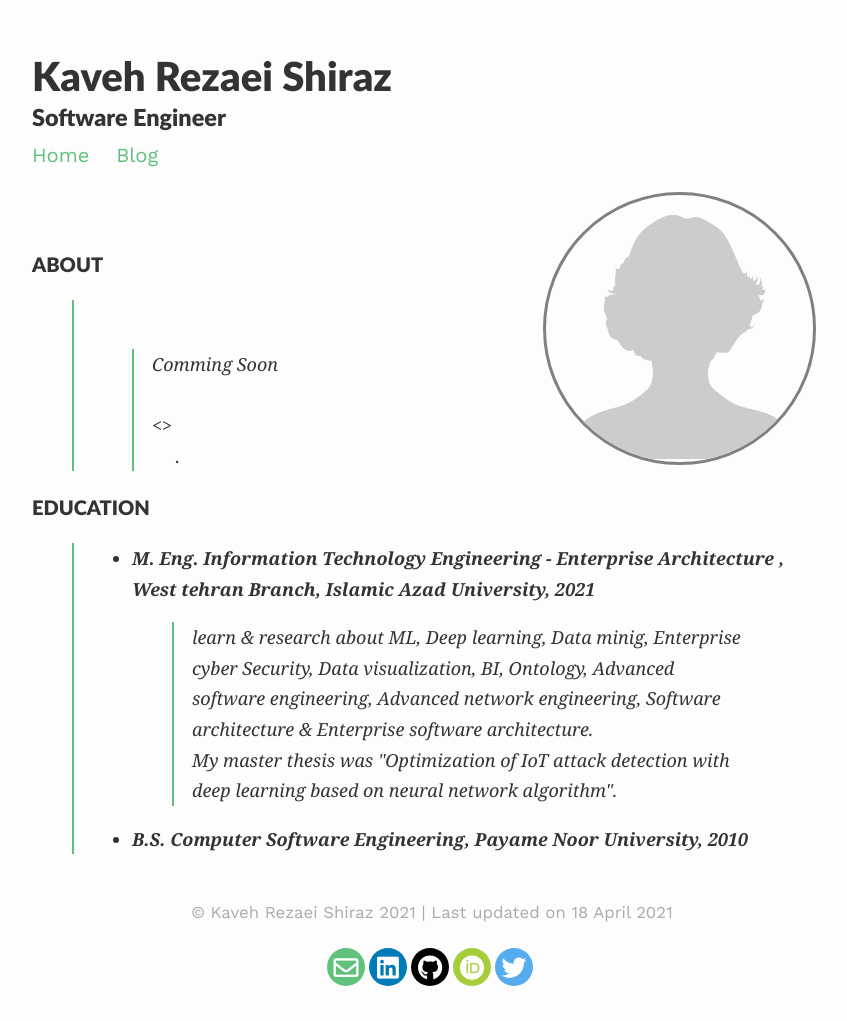
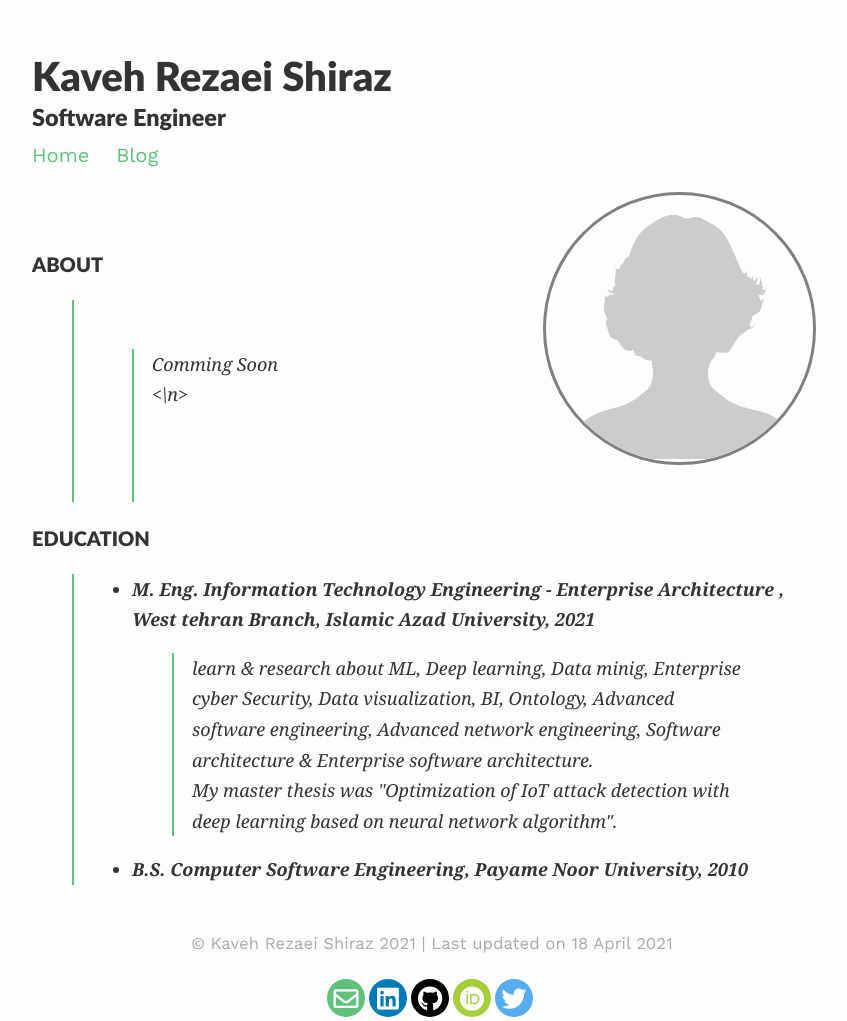
Before and after one commit to KavehRS/website, a Jekyll site: the page built from index.md, in a window 1280 px wide. Shown: the whole page, without its empty margins (208-1055 px from the left). Built offline with Jekyll 4.4.1, drawn with Linux system fonts in a browser that asks for light colours; nearby versions of some CDN libraries; before the commit the page ends 990 px from its top, so only the background shows below that.

Commit message:
Update index.md

```diff
--- a/index.md
+++ b/index.md
@@ -17,13 +17,13 @@ published: true
 > ‌
 > ‌
 > ‌
->> Comming Soon
-> ‌ <br><br><><br>
+>> Comming Soon <br> <\n>
 > ‌
 > ‌
 > ‌
 > ‌
-> ‌ .
+> ‌
+> ‌  <br><br><br><br>
 <!--
 [Gradfolio](https://github.com/jitinnair1/gradfolio){:target="_blank"} is a responsive, dark-mode ready Jekyll theme designed keeping academia in mind. The easiest way to install the theme is to fork it using GitHub. Check the README file for [instructions](https://github.com/jitinnair1/gradfolio#installation){:target="_blank"}.
 <!--
```
